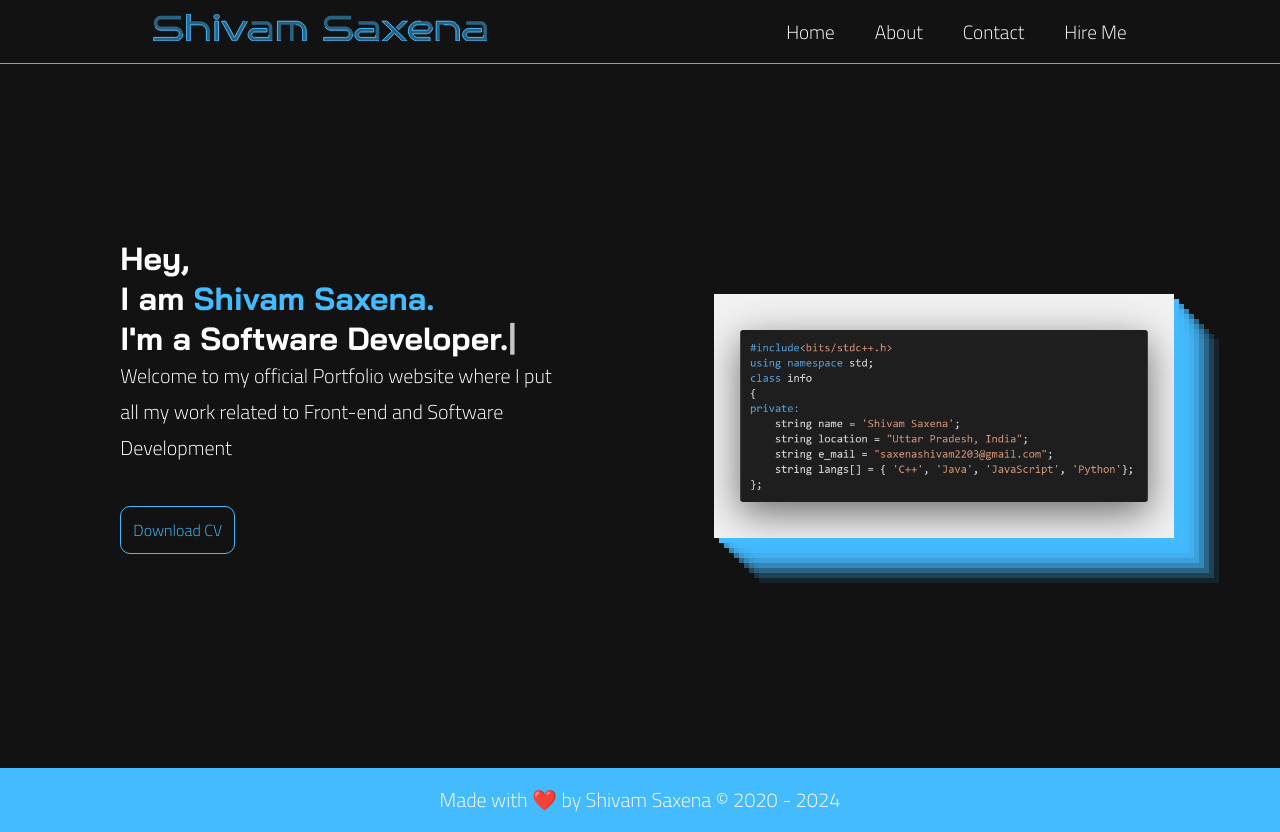
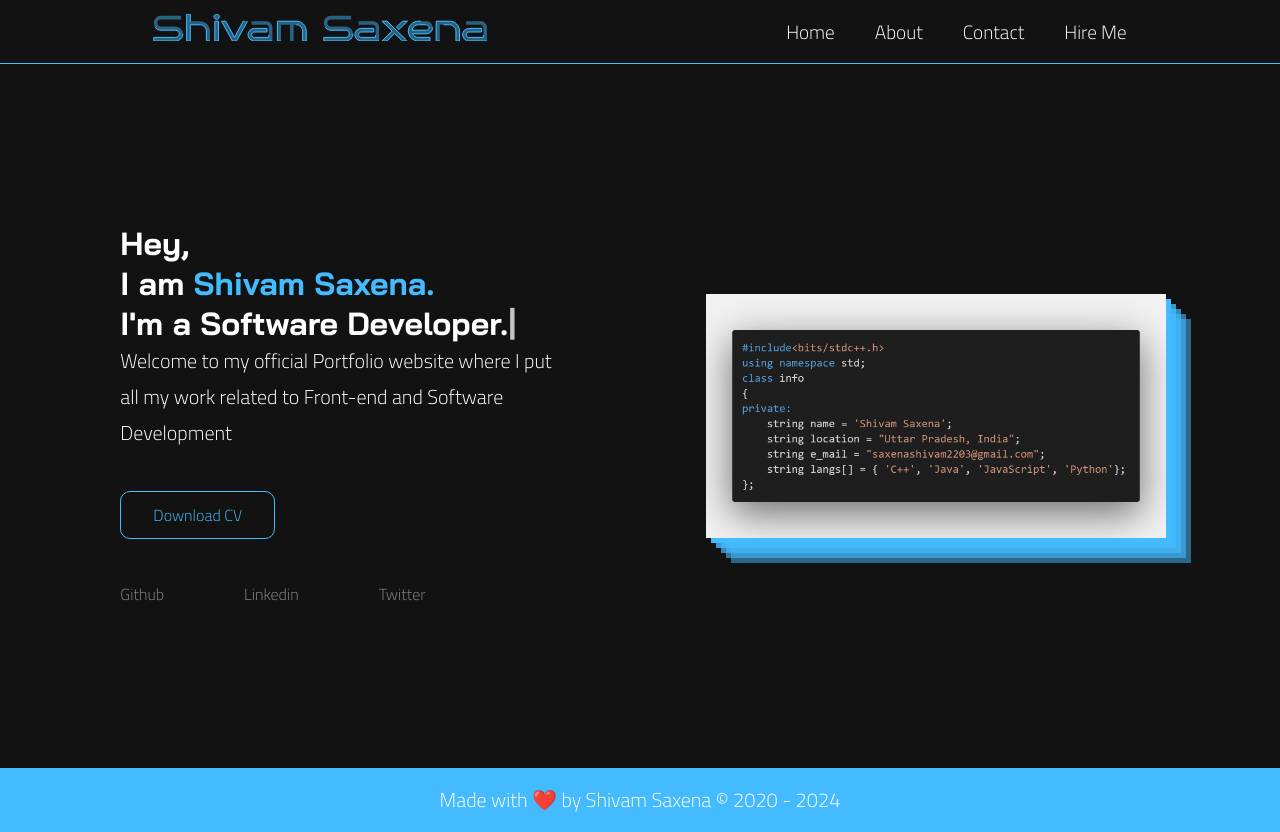
Before and after one commit to shiv-am-saxena/Portfolio, a React (Vite) app: page / in a window 1280 px wide. Built offline with nearby package versions, Linux system fonts and the light colour scheme.

Commit message:
Home Completeed

```diff
--- a/src/components/DownloadBtn.jsx
+++ b/src/components/DownloadBtn.jsx
@@ -4,7 +4,7 @@ import useUserContext from '../context/userContext';
 const DownloadBtn = () => {
   const { colorName } = useUserContext();
   return (
-    <a href={resume} className='dwnBtn' color={colorName} download="Shivam Saxena Resume.pdf">Download CV</a>
+    <a href={resume} className='dwnBtn' color={colorName} download="resume-shivam-saxena.pdf">Download CV</a>
   )
 }
 
--- a/src/components/Home/Home.jsx
+++ b/src/components/Home/Home.jsx
@@ -34,14 +34,20 @@ const Home = () => {
 						I am
 						<span style={{ color: color }}> Shivam Saxena.
 						</span><br />
-						I'm a <span ref={type}/>
+						I'm a <span ref={type} />
 					</h1>
 					<p className='sum'>Welcome to my official Portfolio website where I put<br /> all my work related to Front-end and Software<br /> Development</p>
-					<DownloadBtn/>
+					<DownloadBtn />
+					<div className="mediaLinks">
+						<a href="https://www.github.com/shiv-am-saxena/" target='_blank'>Github</a>
+						<a href="https://www.linkedin.com/in/shiv-am-saxena/" target='_blank'>Linkedin</a>
+						<a href="https://www.twitter.com/shiv_am_saxena" target='_blank'>Twitter</a>
+						<span className="arrow" style={{borderColor: color}}></span>
+					</div>
 				</div>
 			</div>
 			<div className="rightHome">
-				<img src={codePic} alt="Information about me" style={{ boxShadow: `5px 5px 0px ${color},10px 10px 0px ${color}cc,15px 15px 0 ${color}b3,20px 20px 0 ${color}99,25px 25px 0 ${color}80,30px 30px 0 ${color}66,35px 35px 0 ${color}4d,40px 40px 0 ${color}33,45px 45px 0 ${color}1a` }} />
+				<img src={codePic} alt="Information about me" style={{ boxShadow: ((screen.width <= 875) ? `5px 5px 0px ${color},10px 10px 0px ${color}cc,15px 15px 0 ${color}b3,20px 20px 0 ${color}99,25px 25px 0 ${color}80` : `5px 5px 0px ${color},10px 10px 0px ${color}cc,15px 15px 0 ${color}b3,20px 20px 0 ${color}99,25px 25px 0 ${color}80,30px 30px 0 ${color}66,35px 35px 0 ${color}4d,40px 40px 0 ${color}33,45px 45px 0 ${color}1a`) }} />
 			</div>
 		</div>
 	)
--- a/src/index.css
+++ b/src/index.css
@@ -1,6 +1,3 @@
-/* @tailwind base;
-@tailwind components;
-@tailwind utilities; */
 @font-face {
     font-family: Gilroy;
     src: url(../public/Gilroy-Regular.ttf);
@@ -172,43 +169,62 @@ body[theme=dark] {
 
 #home>.rightHome>img {
     width: 90%;
+    transform: translateX(-1vh);
 }
 .dwnBtn
 {
-    display: block;
+    display:block;
     width: fit-content;
     position: relative;
     color:var(--skyblue);
     text-decoration: none;
     margin: 5vh 0;
-    padding:1vh 1.5vh;
+    padding:1vh 4vh;
     border: 1px solid var(--skyblue);
     border-radius: 10px;
     font-size: 2vh;
+    z-index: 0;
     overflow: hidden;
     /* z-index: 10; */
 }
-.dwnBtn::after
+.dwnBtn::before
 {
     content: '';
+    display: block;
     position: absolute;
     height: 100%;
     width: 100%;
-    color: #121212;
     top: 100%;
     left: 0;
     border-radius: 100%;
     background: var(--skyblue);
-    transition: all ease 0.2s;
-    /* z-index: -1; */
-    overflow: hidden;
+    transition: all ease 0.25s;
+    z-index: -100;
 }
-.dwnBtn:hover::after
+.dwnBtn:hover::before
 {
     height: 100%;
     border-radius: 10px;
-    color: #121212;
     top: 0%;
+}
+.dwnBtn:hover
+{
+    color: var(--white);
+    /* font-weight: 500; */
+}
+
+.mediaLinks
+{
+    width: 100%;
+    display: flex;
+    gap: 10vh;
+    text-align: center;
+    color: #888888;
+}
+.mediaLinks > a{
+    color: #888;
+    text-decoration: none;
+    font-size: 2vh;
 }
 .footer {
     height: 8vh;
@@ -267,6 +283,7 @@ body[theme=dark] {
         padding: 2vh;
     }
     .leftBox{
+        height: 80vh;
         padding: 10vh 0;
         display: flex;
         flex-direction: column;
@@ -289,13 +306,45 @@ body[theme=dark] {
     }
     .rightHome > img
     {
-        margin: 5vh 0;
+        /* margin: vh 0; */
         /* transform: translateX(-5%); */
+    }
+    .mediaLinks
+    {
+        align-items: center;
+        justify-content: center;
+    }
+    .mediaLinks >a
+    {
+        display: none;
+    }
+    .mediaLinks .arrow
+    {
+        height: 5vh;
+        width: 5vh;
+        border-right: 2px solid;
+        border-bottom: 2px solid;
+        margin-top: 5vh;
+        transform: rotate(45deg);
+        animation: pulse linear infinite 1s;
     }
     .footer {
         font-size: 2vh;
     }
 }
-
+@keyframes pulse {
+    0%
+    {
+        opacity: 0;
+    }
+    50%
+    {
+        opacity: 100%;
+    }
+    100%
+    {
+        opacity: 0%;
+    }
+}
 /* Tablet and Smaller Desktop */
 /* @media (min-width: 701px) and (max-width: 1120px) {} */
```
